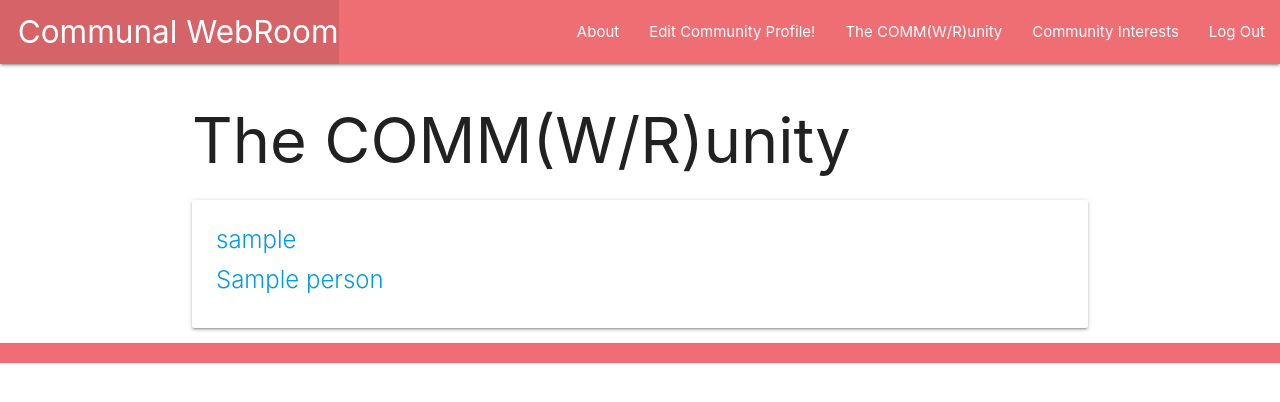
After one commit to troymathis/comm-wr, a Django app: page /people/ in a window 1280 px wide. The commit adds this page. Shown: the top 402 px of the page. Run offline with Django 4.2, Linux system fonts and the light colour scheme; a user stored in the database is signed in; tables that the repository leaves empty hold one stand-in row (values such as "Sample post").

Commit message:
interests added to views and templates, detail on people and edit functionality

```diff
--- a/cwr/settings.py
+++ b/cwr/settings.py
@@ -118,9 +118,8 @@ USE_TZ = True
 
 STATIC_URL = 'static/'
 
+LOGIN_REDIRECT_URL = '/person/create/'
 LOGOUT_REDIRECT_URL = '/'
-
-LOGIN_REDIRECT_URL = '/person/create/'
 
 # Default primary key field type
 # https://docs.djangoproject.com/en/4.0/ref/settings/#default-auto-field
--- a/main_app/models.py
+++ b/main_app/models.py
@@ -1,4 +1,5 @@
 from django.db import models
+from django.urls import reverse
 from datetime import date
 from django.contrib.auth.models import User
 
@@ -22,13 +23,23 @@ class Hobbies(models.Model):
 
 class Person(models.Model):
     user = models.OneToOneField(User, on_delete=models.CASCADE)
-    bio = models.TextField(max_length=250)
-    instagram = models.CharField(max_length=30, default = '@')
-    twitter = models.CharField(max_length=30, default = '@')
-    discord = models.CharField(max_length=30)
+    name = models.CharField(max_length=25, blank=True)
+    bio = models.TextField(max_length=250, blank=True)
+    instagram = models.CharField(max_length=30, default = '@', blank=True)
+    twitter = models.CharField(max_length=30, default = '@', blank=True)
+    discord = models.CharField(max_length=30, blank=True)
     interests = models.ManyToManyField(Interest)
     hobbies = models.ManyToManyField(Hobbies)
+
+    def get_absolute_url(self):
+        return reverse('detail', kwargs={'person_id': self.id})
+
+    def __str__(self):
+        return self.name
 
 class profpic(models.Model):
     url = models.CharField(max_length=200)
     person = models.ForeignKey(Person, on_delete=models.CASCADE)
+
+    def __str__(self):
+        return f"Photo for person_id: {self.person_id} @{self.url}"
--- a/main_app/static/css/style.css
+++ b/main_app/static/css/style.css
@@ -0,0 +1,3 @@
+img {
+    max-width: 500px;
+}
--- a/main_app/templates/base.html
+++ b/main_app/templates/base.html
@@ -34,6 +34,9 @@
           <ul class="right">
             <li><a href="{% url 'about' %}">About</a></li>
             {% if user.is_authenticated %}
+            <li><a href="{% url 'person_create' %}">Edit Community Profile!</a></li>
+            <li><a href="{% url 'index' %}">The COMM(W/R)unity</a></li>
+            <li><a href="{% url 'interests_index' %}">Community Interests</a></li>
             <li><a href="{% url 'logout' %}">Log Out</a></li>
             {% else %}
             <li><a href="{% url 'login' %}">Log In</a></li>
--- /dev/null
+++ b/main_app/templates/people/index.html
@@ -0,0 +1,15 @@
+{% extends 'base.html' %} {% block content %}
+
+<h1>The COMM(W/R)unity</h1>
+{% for person in people %}
+<div class="card">
+    <a href="{% url 'detail' person.id %}">
+        <div class="card-content">
+            <span class="card-title">{{ person.user }}</span>
+            {% if user.is_authenticated and user == person.user %}
+            <span class="card-title">{{ person.name }}</span>
+            {% endif %}
+        </div>
+    </a>
+</div>
+{% endfor %} {% endblock %}
--- a/main_app/urls.py
+++ b/main_app/urls.py
@@ -5,5 +5,10 @@ urlpatterns = [
   path('', views.home, name='home'),
   path('about/', views.about, name='about'),
   path('accounts/signup/', views.signup, name='signup'),
-  path('person/create/', views.PersonCreate.as_view(), name='person_create')
+  path('people/', views.person_index, name='index'),
+  path('person/<int:person_id>/', views.person_detail, name='detail'),
+  path('person/create/', views.PersonCreate.as_view(), name='person_create'),
+  path('person/<int:pk>/update/', views.PersonUpdate.as_view(), name='person_update'),
+  path('interests/', views.InterestList.as_view(), name='interests_index'),
+  path('person/<int:person_id>/add_photo/', views.add_photo, name='add_photo'),
 ]
--- a/main_app/views.py
+++ b/main_app/views.py
@@ -1,3 +1,5 @@
+from ast import Del
+from distutils.log import Log
 from django.shortcuts import render, redirect
 from django.contrib.auth.mixins import LoginRequiredMixin
 from django.views.generic.edit import CreateView, UpdateView, DeleteView
@@ -9,7 +11,10 @@ from django.contrib.auth.forms import UserCreationForm
 
 import uuid
 import boto3
-from .models import Person
+from .models import Person, profpic, Interest
+
+S3_BASE_URL = 'https://s3.us-east-2.amazonaws.com/'
+BUCKET = 'cwr-photobucket'
 
 @login_required(login_url='/accounts/login/')
 def home(request):
@@ -18,6 +23,18 @@ def home(request):
 @login_required(login_url='/accounts/login/')
 def about(request):
     return render(request, 'about.html')
+
+@login_required(login_url='/accounts/login/')
+def person_index(request):
+    people = Person.objects.all()
+    return render(request, 'people/index.html', { 'people': people , 'profpic': profpic})
+
+@login_required(login_url='/accounts/login/')
+def person_detail(request, person_id):
+    person = Person.objects.get(id=person_id)
+    return render(request, 'people/detail.html', {
+        'person': person
+    })
 
 def signup(request):
     error_message = ''
@@ -39,15 +56,42 @@ def signup(request):
 
 class PersonCreate(LoginRequiredMixin, CreateView):
     model = Person
-    fields = ['bio', 'instagram', 'twitter', 'discord']
-    success_url = '/home/'
+    fields = ['name', 'bio', 'instagram', 'twitter', 'discord', 'interests']
+    success_url = '/people/'
 
     def form_valid(self, form):
         form.instance.user = self.request.user
         return super().form_valid(form)
 
+class PersonUpdate(LoginRequiredMixin, UpdateView):
+    model = Person
+    fields = ['bio', 'instagram', 'twitter', 'discord']
+
+class PersonDelete(LoginRequiredMixin, DeleteView):
+    model= Person
+    success_url = '/people'
+
+class InterestCreate(LoginRequiredMixin, CreateView):
+    model = Interest
+    success_url = '/interests'
+
+class InterestList(LoginRequiredMixin, ListView):
+    model = Interest
+    template_name = 'interests/index.html'
+
+
+@login_required
 def add_photo(request, person_id):
-    photo_file = request.FILES.get('photo-file', None)
-    if photo_file:
-        s3 = boto3.client('s3')
-        key = uuid.uuid().hex[:6] + photo_file.name[photo_file.name.rifind]
+  photo_file = request.FILES.get('photo-file', None)
+  if photo_file:
+    s3 = boto3.client('s3')
+    key = uuid.uuid4().hex[:6] + photo_file.name[photo_file.name.rfind('.'):]
+    try:
+      s3.upload_fileobj(photo_file, BUCKET, key)
+      url = f"{S3_BASE_URL}{BUCKET}/{key}"
+      photo = profpic(url=url, perdon_id=person_id)
+      photo.save()
+    except Exception as error:
+      print("Error uploading photo: ", error)
+      return redirect('detail', person_id=person_id)
+  return redirect('detail', person_id=person_id)
```
Also changed, not shown: main_app/templates/interests/index.html (added, +10 -0 lines), main_app/templates/main_app/interests_form.html (added, +17 -0 lines), main_app/templates/main_app/person_form.html (+5 -3 lines), main_app/templates/people/detail.html (added, +44 -0 lines), main_app/migrations/0004_person_name.py (added), main_app/migrations/0005_alter_person_bio_alter_person_discord_and_more.py (added).
